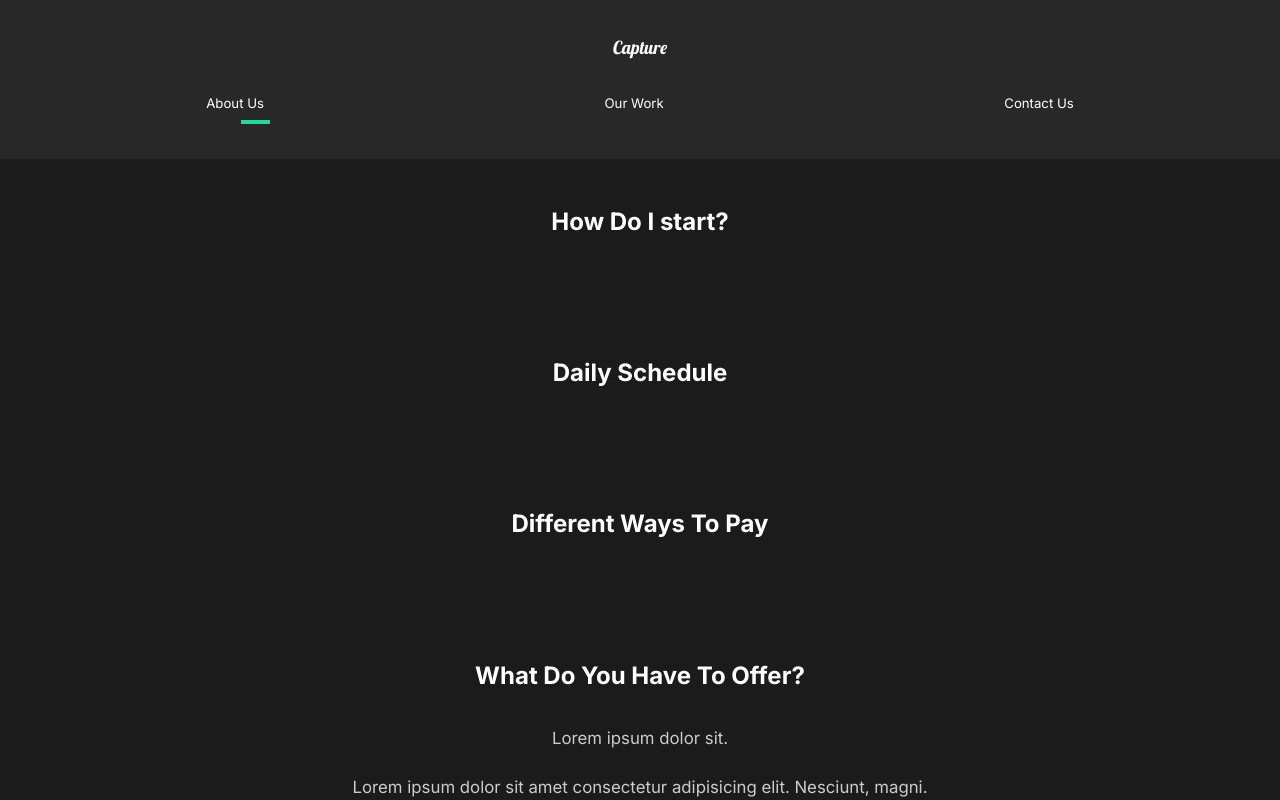
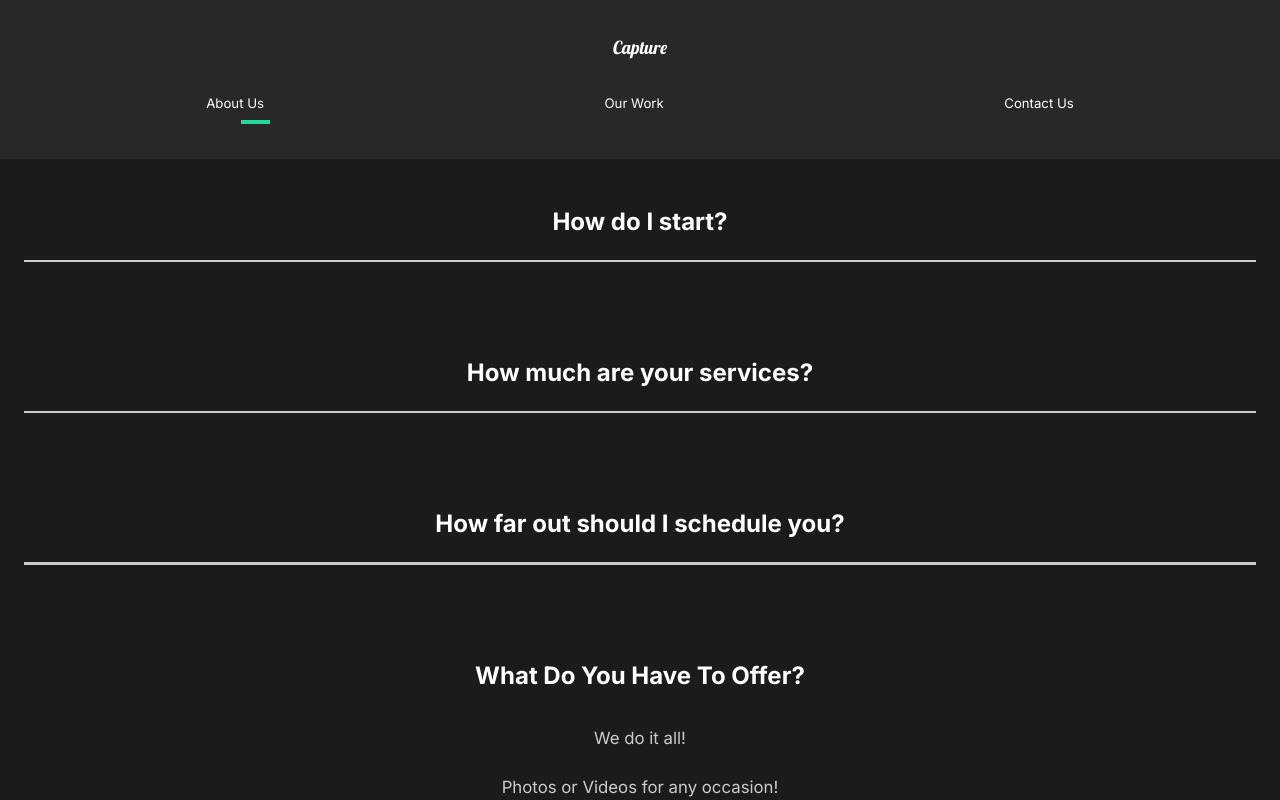
Before and after one commit to DVarner94/capture, a React (Create React App) app: page / in a window 1280 px wide. Both pictures are taken after a click on the element "What Do You Have To Offer?". Shown: the part 2232-3032 px from the top of the page. Built offline with nearby package versions, Linux system fonts and the light colour scheme.

Commit message:
updating copy on movies, faq

```diff
--- a/src/components/FaqSection.js
+++ b/src/components/FaqSection.js
@@ -11,29 +11,29 @@ const FaqSection = () => {
     return (
         <Faq variants={scrollReveal} ref={element} animate={controls} initial='hidden'>
             <AnimateSharedLayout>
-                <h2>Any Questions <span>FAQ</span></h2>
-                <Toggle title="How Do I start?">
+                <h2>Any Questions? <span>FAQ</span></h2>
+                <Toggle title="How do I start?">
                     <div className="answer">
-                        <p>Lorem ipsum dolor sit.</p>
-                        <p>Lorem ipsum dolor sit amet consectetur adipisicing elit. Nesciunt, magni.</p>
+                        <p>Head to our contact page</p>
+                        <p>Get in touch via phone, email, or social media!</p>
                     </div>
                 </Toggle>
-                <Toggle title='Daily Schedule'>
+                <Toggle title='How much are your services?'>
                     <div className="answer">
-                        <p>Lorem ipsum dolor sit.</p>
-                        <p>Lorem ipsum dolor sit amet consectetur adipisicing elit. Nesciunt, magni.</p>
+                        <p>We have payment plans that work for anybody.</p>
+                        <p>Please contact us for more pricing information.</p>
                     </div>
                 </Toggle>
-                <Toggle title='Different Ways To Pay'>
+                <Toggle title='How far out should I schedule you?'>
                     <div className="answer">
-                        <p>Lorem ipsum dolor sit.</p>
-                        <p>Lorem ipsum dolor sit amet consectetur adipisicing elit. Nesciunt, magni.</p>
+                        <p>We are usually pretty busy.</p>
+                        <p>So try to book as soon as you know when you'll require our services.</p>
                     </div>
                 </Toggle>
                 <Toggle title='What Do You Have To Offer?'>
                     <div className="answer">
-                        <p>Lorem ipsum dolor sit.</p>
-                        <p>Lorem ipsum dolor sit amet consectetur adipisicing elit. Nesciunt, magni.</p>
+                        <p>We do it all!</p>
+                        <p>Photos or Videos for any occasion!</p>
                     </div>
                 </Toggle>
             </AnimateSharedLayout>
@@ -51,7 +51,7 @@ const Faq = styled(About)`
         font-weight: lighter;
     }
     .faq-line{
-        background: #ccccc;
+        background: #ccc;
         height: 0.2rem;
         margin: 2rem 0rem;
         width: 100%;
--- a/src/movieState.js
+++ b/src/movieState.js
@@ -17,19 +17,19 @@ export const MovieState = () => {
       url: "/work/the-athlete",
       awards: [
         {
-          title: "Truly A masterpiece",
+          title: "Perfect for any sport!",
           description:
-            "“Lorem Ipsum is simply dummy text of the printing and typesetting industry.”",
+            "“From golf to motocross, we'll get that perfect shot.”",
         },
         {
-          title: "Fresh look on a brutal sport.",
+          title: "Stills or Video",
           description:
-            "“Lorem Ipsum is simply dummy text of the printing and typesetting industry.”",
+            "“Catch big-air in slow-motion!”",
         },
         {
-          title: "It’s okay lmao.",
+          title: "On location, where you need us.",
           description:
-            "“Lorem Ipsum is simply dummy text of the printing and typesetting industry.”",
+            "“We come to you, at your gym, your game, or where ever!”",
         },
       ],
     },
@@ -40,19 +40,19 @@ export const MovieState = () => {
       secondaryImg: goodtimes2,
       awards: [
         {
-          title: "Truly A masterpiece",
+          title: "Perfect for any occasion.",
           description:
-            "“Lorem Ipsum is simply dummy text of the printing and typesetting industry.”",
+            "“For the big day or just a random photoshoot with your favorite person.”",
         },
         {
-          title: "Fresh look on a brutal sport.",
+          title: "Memories forever",
           description:
-            "“Lorem Ipsum is simply dummy text of the printing and typesetting industry.”",
+            "“Our high quality captures will help your special moments live on forever.”",
         },
         {
-          title: "It’s okay lmao.",
+          title: "Anywhere, Anytime",
           description:
-            "“Lorem Ipsum is simply dummy text of the printing and typesetting industry.”",
+            "“Either choose the location, or we can help!”",
         },
       ],
     },
@@ -63,19 +63,19 @@ export const MovieState = () => {
       secondaryImg: musician2,
       awards: [
         {
-          title: "Truly A masterpiece",
+          title: "Music Videos",
           description:
-            "“Lorem Ipsum is simply dummy text of the printing and typesetting industry.”",
+            "“We do it all, including music videos and album covers.”",
         },
         {
-          title: "Fresh look on a brutal sport.",
+          title: "We're here to help",
           description:
-            "“Lorem Ipsum is simply dummy text of the printing and typesetting industry.”",
+            "“Don't know what to do with your hands in a music video? Our pro's will help you out.”",
         },
         {
-          title: "It’s okay lmao.",
+          title: "Highest Quality Equipment",
           description:
-            "“Lorem Ipsum is simply dummy text of the printing and typesetting industry.”",
+            "“Only using the best equipment available, you can be sure your photos and videos will be of the highest quality.”",
         },
       ],
     },
```
